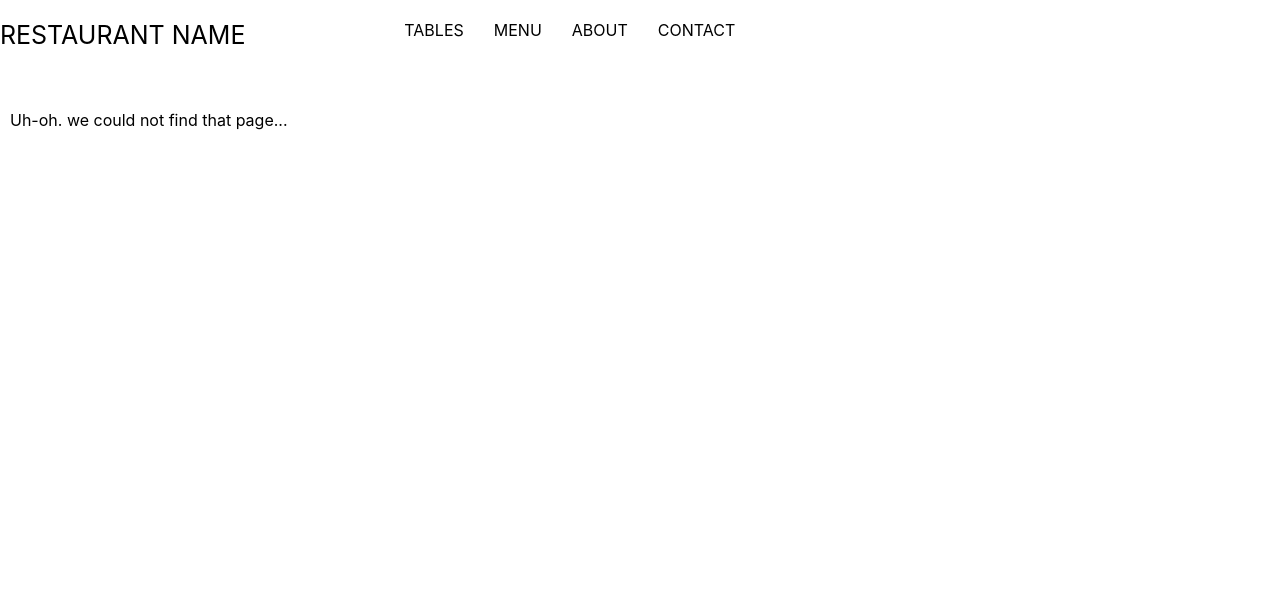
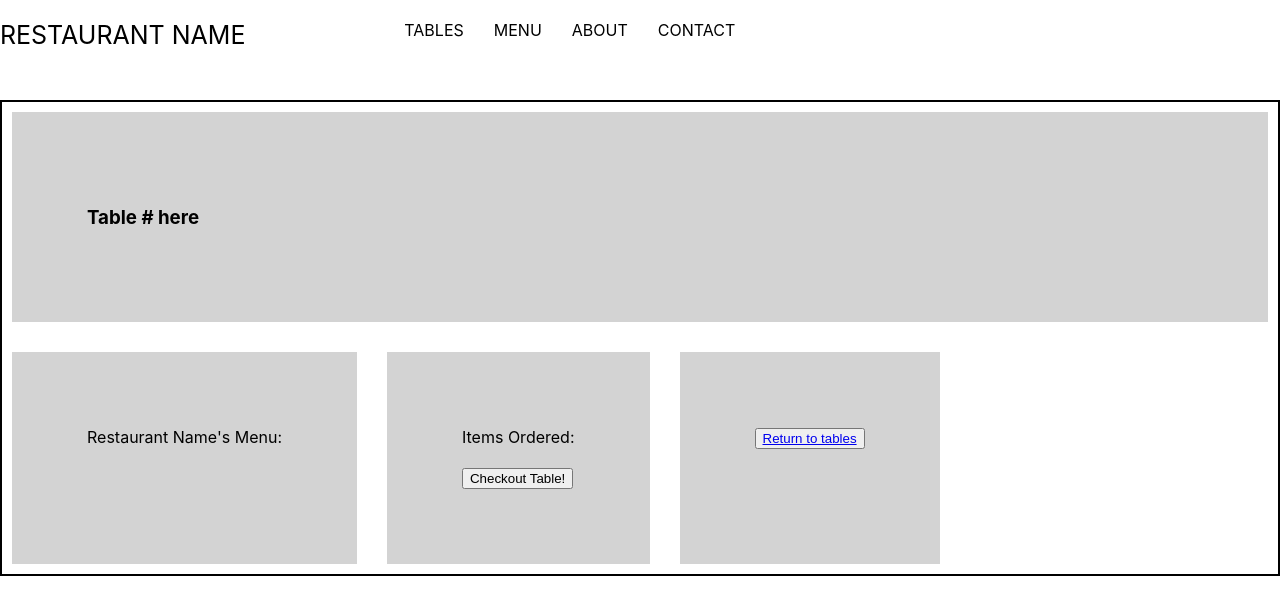
Before and after one commit to itsmarcotime/restaurantHelper, a React (Create React App) app in the folder client/: page /TableSetUp in a window 1280 px wide. Shown: the top 614 px of the page. Built offline with nearby package versions, Linux system fonts and the light colour scheme.

Commit message:
got pages to render. coming together..

```diff
--- a/client/src/App.js
+++ b/client/src/App.js
@@ -5,6 +5,7 @@ import Header from './components/Header'
 import Table from './pages/Table'
 import Menu from './pages/Menu';
 import NoMatch from './pages/NoMatch';
+import TableSetUp from './pages/TableSetUp';
 
 const httpLink = createHttpLink({
   uri: 'graphql',
@@ -33,6 +34,10 @@ function App() {
             path="*"
             element={<NoMatch />}
           />
+          <Route
+            path="/TableSetUp"
+            element={<TableSetUp />}
+          />
         </Routes>
       </Router>
     </ApolloProvider>
--- a/client/src/components/MenuList/index.js
+++ b/client/src/components/MenuList/index.js
@@ -3,8 +3,8 @@ import React from 'react';
 function MenuList () {
 
     return (
-        <div>
-            <div>
+        <div className='divbox'>
+            <div className='input-container'>
                 <h4>Add to Menu Here:</h4>
 
                 <input type="text" placeholder="Add food or drink here!" id="food-input"
@@ -15,6 +15,11 @@ function MenuList () {
 
                 <button type="submit" class="btn" id="submit-menu-item">Add item to menu!</button>
             </div>
+
+            <div className='menu-box'>
+                <h4>Here is your menu:</h4>
+                <span id="menu-list"></span>
+            </div>
         </div>
     );
 };
--- a/client/src/components/TableList/index.js
+++ b/client/src/components/TableList/index.js
@@ -5,39 +5,57 @@ function TableList() {
     return (
         <div className='grid'>
             <div className='num-table'>
+                <a href="/TableSetUp">
                     1
+                </a>
             </div>
 
             <div className='num-table'>
+                <a href="/TableSetUp">
                     2
+                </a>
             </div>
 
             <div className='num-table'>
+                <a href="/TableSetUp">
                     3
+                </a>
             </div>
 
             <div className='num-table'>
+                <a href="/TableSetUp">
                     4
+                </a>
             </div>
 
             <div className='num-table'>
+                <a href="/TableSetUp">
                     5
+                </a>
             </div>
 
             <div className='num-table'>
+                <a href="/TableSetUp">
                     6
+                </a>
             </div>
 
             <div className='num-table'>
+                <a href="/TableSetUp">
                     7
+                </a>
             </div>
 
             <div className='num-table'>
+                <a href="/TableSetUp">
                     8
+                </a>
             </div>
 
             <div className='num-table'>
+                <a href="/TableSetUp">
                     9
+                </a>
             </div>
 
         </div>
--- a/client/src/index.css
+++ b/client/src/index.css
@@ -93,3 +93,32 @@ div > div {
   color: white;
 }
 /* end of tables css */
+
+/* menu css start */
+.input-container {
+  border: black solid 3px;
+}
+
+.menu-box {
+  border: black solid 3px;
+}
+/* end menu */
+
+/* start table input css */
+.setup-container {
+  display: flex;
+  gap: 30px;
+  margin: 0 auto;
+  border: 2px solid black;
+  flex-wrap: wrap;
+}
+
+.table-box {
+  background-color: lightgray;
+  padding: 75px;
+}
+
+.full-width {
+  flex-basis: 100%;
+}
+/* end table setup */
--- a/client/src/pages/TableSetUp.js
+++ b/client/src/pages/TableSetUp.js
@@ -0,0 +1,38 @@
+import React from 'react';
+
+const TableSetUp = () => {
+  return (
+      <div className='setup-container'>
+
+          <div className='table-box full-width'>
+              <h3>Table # here</h3>
+          </div>
+
+          <div className='table-box'>
+              Restaurant Name's Menu:
+
+              <div>
+                  <span id="menu-list"></span>
+              </div>
+          </div>
+
+          <div className='table-box'>
+              Items Ordered:
+
+              <div>
+                  <span id="items-added"></span>
+              </div>
+
+              <button type="click" class="btn" id="checkout-btn">Checkout Table!</button>
+          </div>
+
+          <div className='table-box'>
+            <button type="click" class="btn" id="checkout-btn"><a href='/'>Return to tables</a></button>
+          </div>
+
+
+      </div>
+  );
+};
+
+export default TableSetUp;
```
Lines whose indentation alone changed are shown as unchanged.
